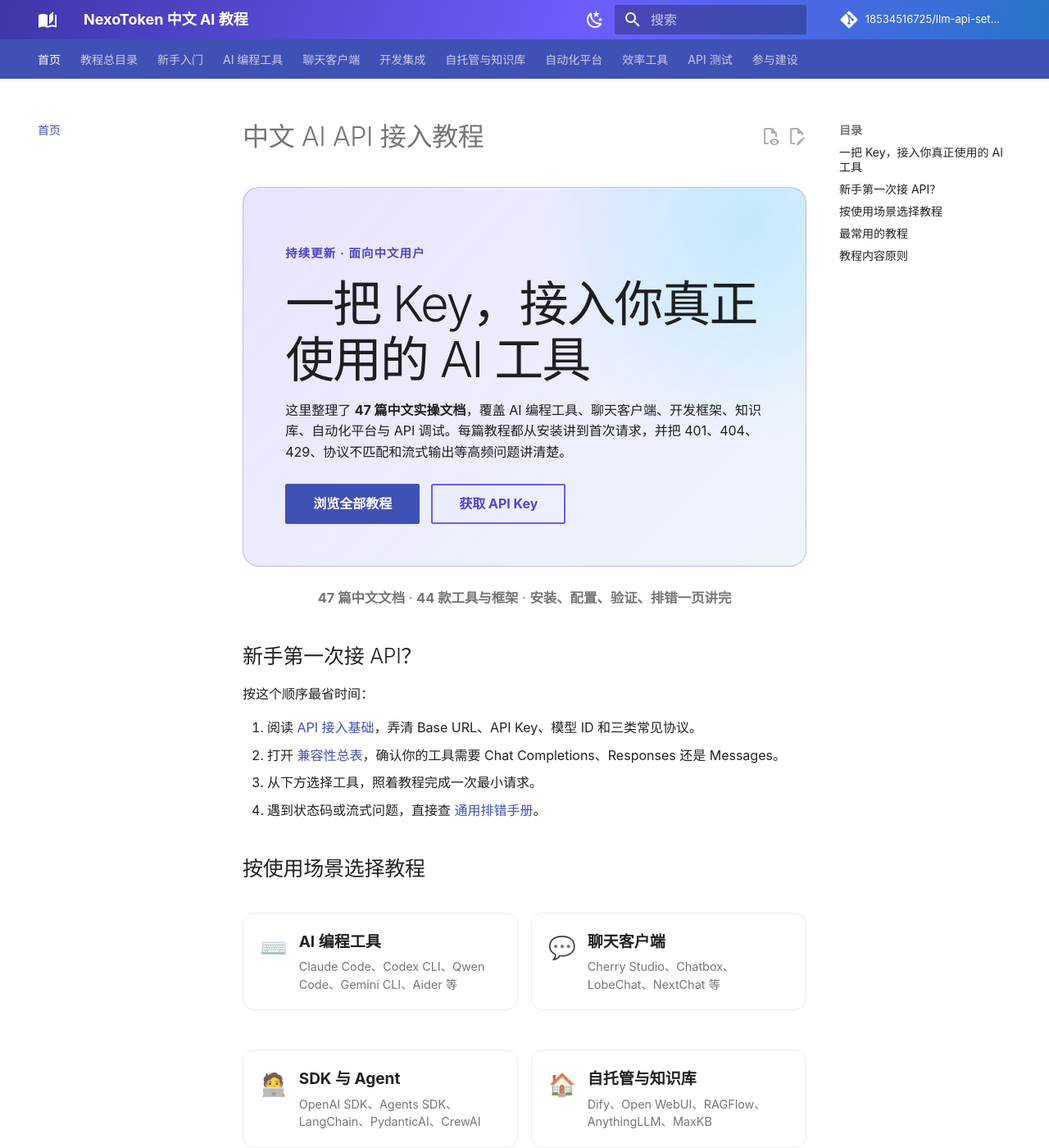
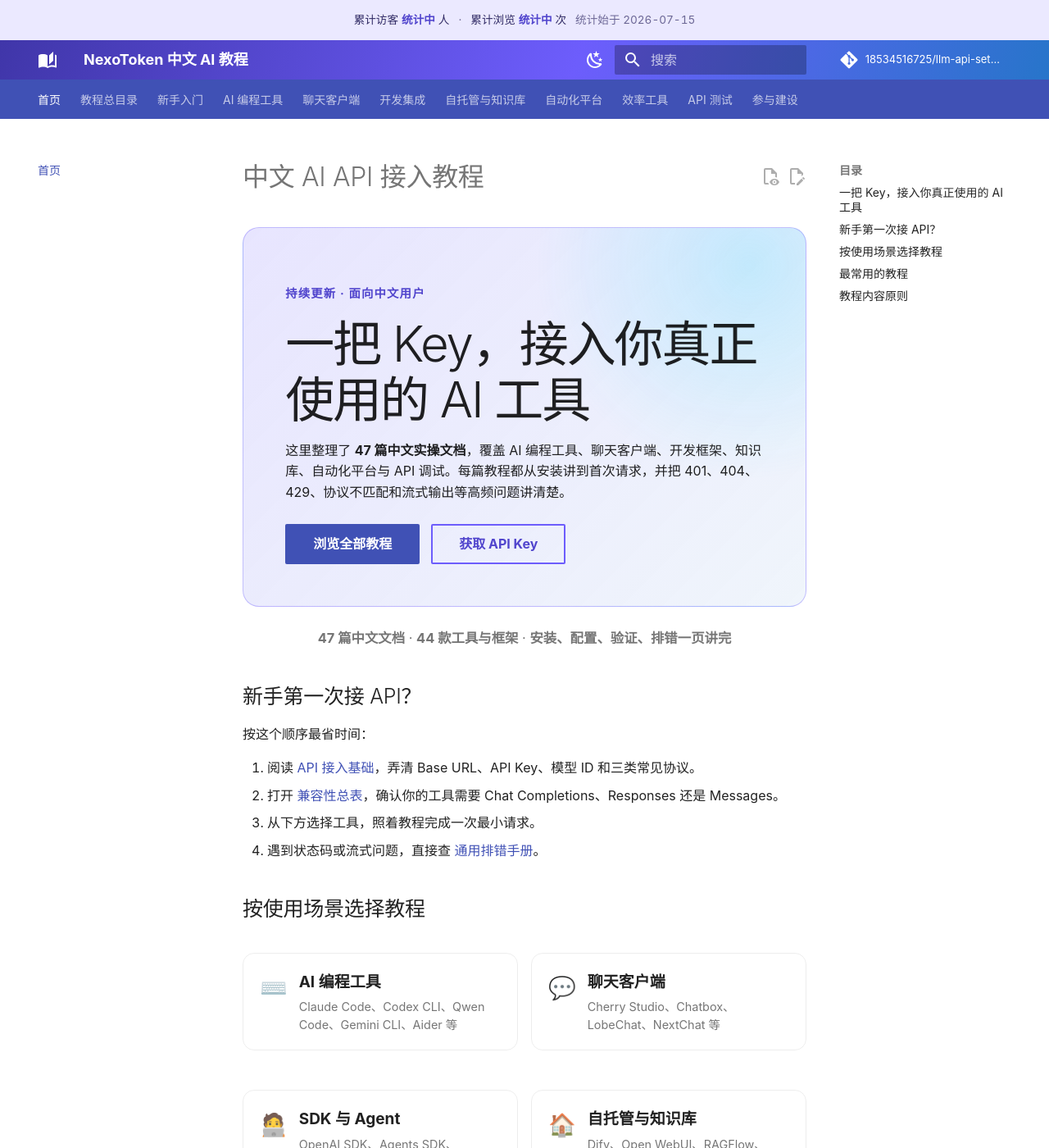
Before and after one commit to 18534516725/llm-api-setup-guides, an MkDocs documentation site: the page built from guides/index.md, in a window 1280 px wide and 1400 px high. Shown: the whole window at 82% size. Built offline with MkDocs 1.6.1 and Material for MkDocs 9.7.7, drawn with Linux system fonts in a browser that asks for light colours; comment, search, counter and statistics services are not loaded.

Commit message:
feat: add visible site traffic counter

```diff
--- a/guides/assets/stylesheets/extra.css
+++ b/guides/assets/stylesheets/extra.css
@@ -6,6 +6,46 @@
 
 .md-header {
   background: linear-gradient(110deg, #4036a9, #6d5dfc 55%, #2775ca);
+}
+
+.md-banner {
+  background: color-mix(in srgb, var(--nexo-accent) 9%, #f8f7ff);
+  color: #302a64;
+}
+
+[data-md-color-scheme='slate'] .md-banner {
+  background: color-mix(in srgb, var(--nexo-accent) 20%, #17172b);
+  color: #eeeefe;
+}
+
+.site-traffic {
+  display: flex;
+  align-items: center;
+  justify-content: center;
+  gap: 0.55rem;
+  min-height: 1.25rem;
+  font-size: 0.68rem;
+  font-variant-numeric: tabular-nums;
+}
+
+.site-traffic__item {
+  display: inline-flex;
+  gap: 0.2rem;
+  white-space: nowrap;
+}
+
+.site-traffic strong {
+  color: var(--nexo-accent-strong);
+  font-weight: 750;
+}
+
+[data-md-color-scheme='slate'] .site-traffic strong {
+  color: var(--nexo-cyan);
+}
+
+.site-traffic__separator,
+.site-traffic__since {
+  opacity: 0.68;
 }
 
 .hero {
@@ -115,4 +155,13 @@
     width: 100%;
     text-align: center;
   }
+
+  .site-traffic {
+    gap: 0.35rem;
+    font-size: 0.62rem;
+  }
+
+  .site-traffic__since {
+    display: none;
+  }
 }
--- a/guides/overrides/main.html
+++ b/guides/overrides/main.html
@@ -1,4 +1,13 @@
 {% extends "base.html" %}
+
+{% block announce %}
+  <div class="site-traffic" title="数据自 2026-07-15 接入统计后开始累计">
+    <span class="site-traffic__item">累计访客 <strong id="busuanzi_site_uv">统计中</strong> 人</span>
+    <span class="site-traffic__separator" aria-hidden="true">·</span>
+    <span class="site-traffic__item">累计浏览 <strong id="busuanzi_site_pv">统计中</strong> 次</span>
+    <span class="site-traffic__since">统计始于 2026-07-15</span>
+  </div>
+{% endblock %}
 
 {% block extrahead %}
   {{ super() }}
--- a/mkdocs.yml
+++ b/mkdocs.yml
@@ -76,6 +76,7 @@ extra_css:
   - assets/stylesheets/extra.css
 
 extra_javascript:
+  - https://cdn.busuanzi.cc/busuanzi/3.6.9/busuanzi.min.js
   - assets/javascripts/extra.js
 
 extra:
```
Also changed, not shown: 1 other file.
